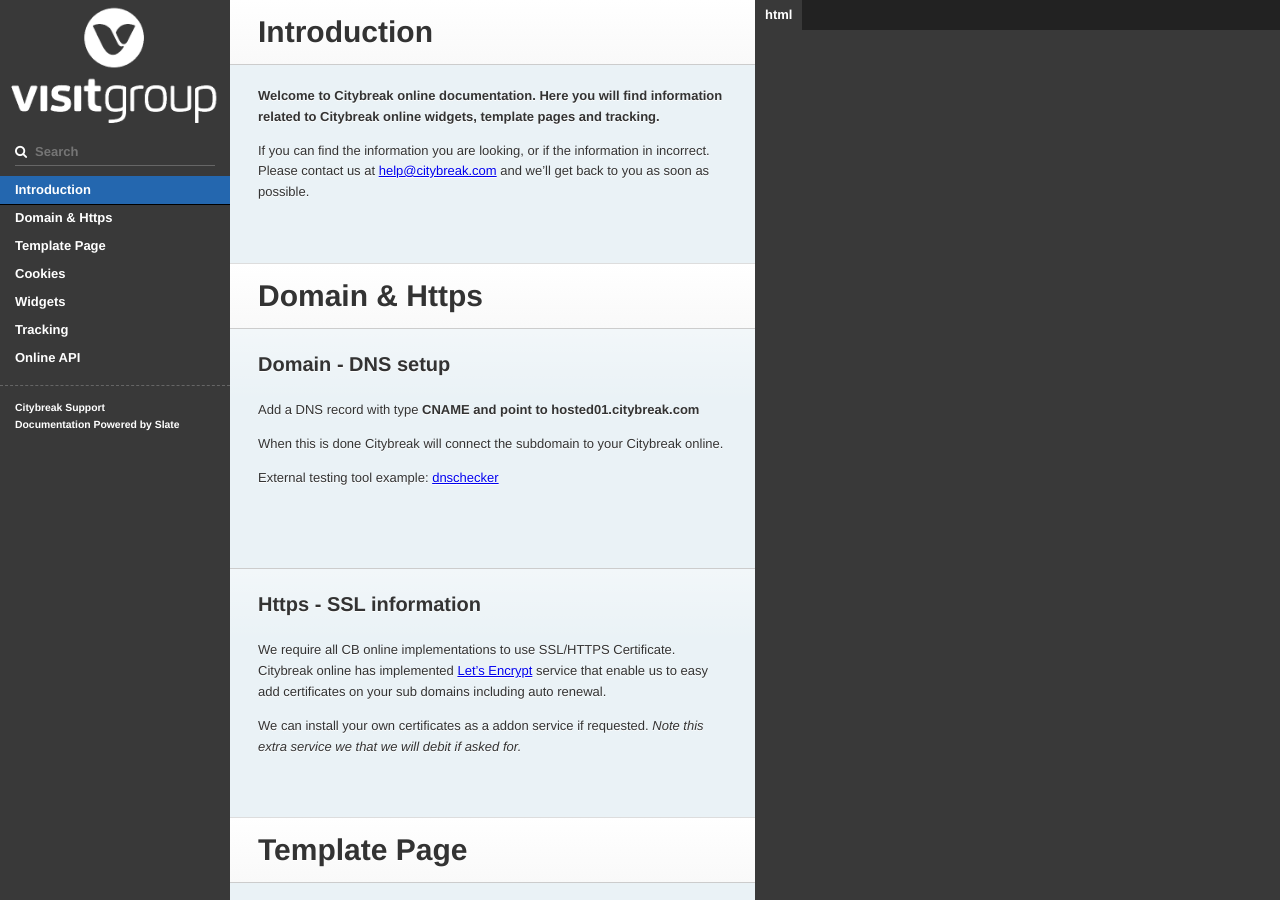
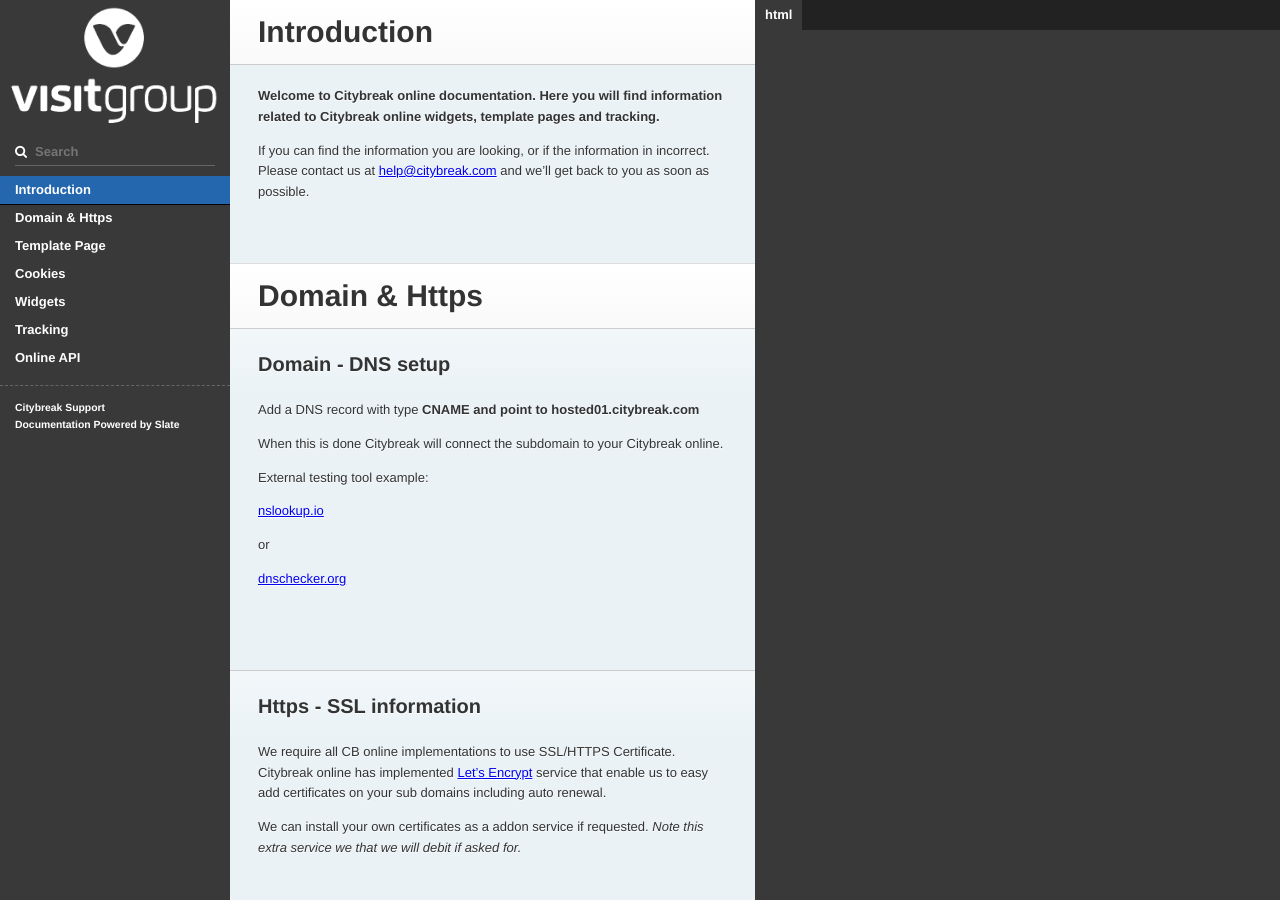
Before and after one commit to visit/citybreak-online-doc, a Jekyll site: the page built from index.md, in a window 1280 px wide and 900 px high. Built offline with Jekyll 4.4.1, drawn with Linux system fonts in a browser that asks for light colours; our own code applies the rules of GitHub Pages for plain Markdown files.

Commit message:
Update https_domain.md

```diff
--- a/_includes/https_domain.md
+++ b/_includes/https_domain.md
@@ -6,7 +6,13 @@ Add a DNS record with type **CNAME and point to hosted01.citybreak.com**
 
 When this is done Citybreak will connect the subdomain to your Citybreak online.
 
-External testing tool example: [dnschecker](https://dnschecker.org/all-dns-records-of-domain.php)
+External testing tool example:
+
+[nslookup.io](https://www.nslookup.io/)
+
+or
+
+[dnschecker.org](https://dnschecker.org/all-dns-records-of-domain.php)
 
 
 ## Https - SSL information
```
